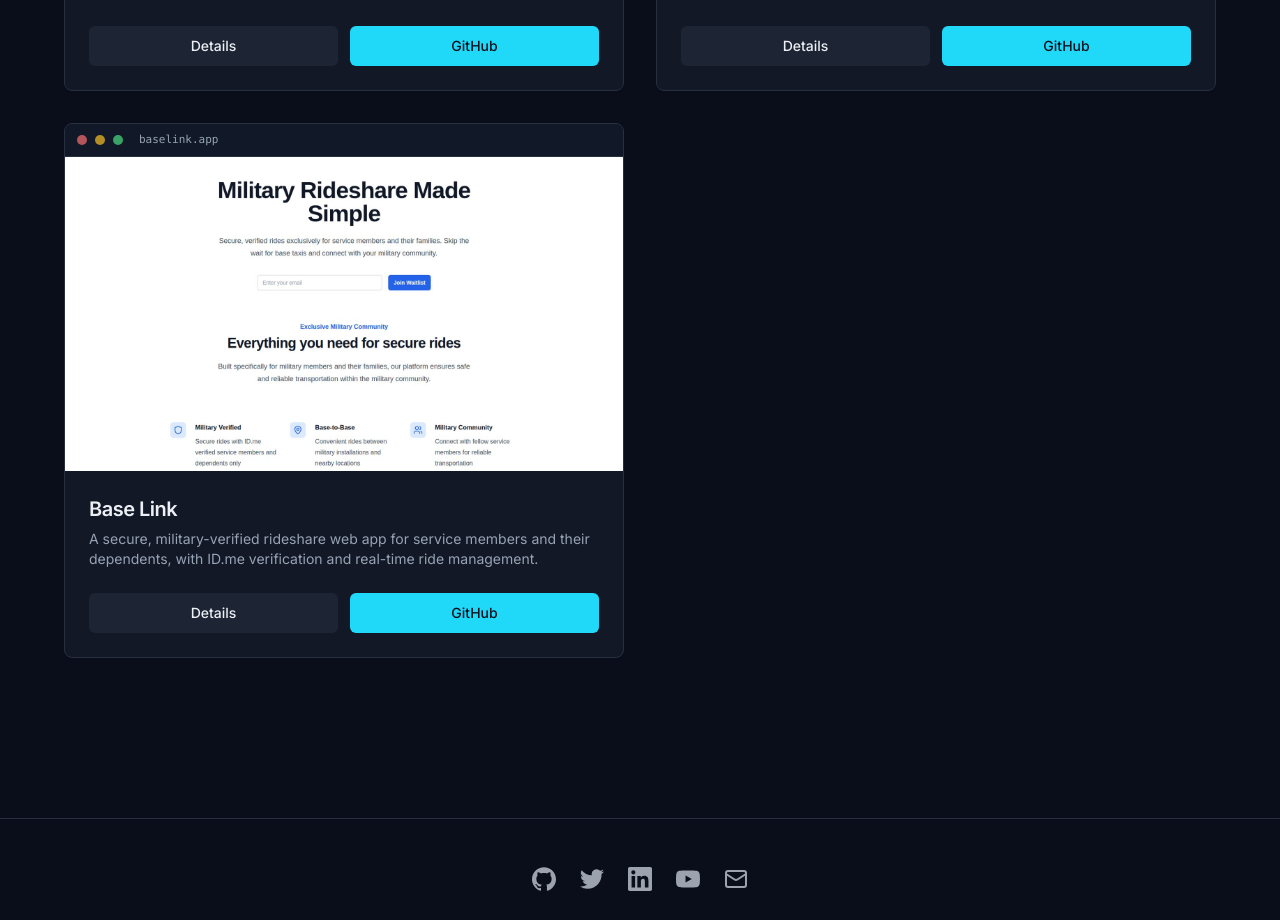
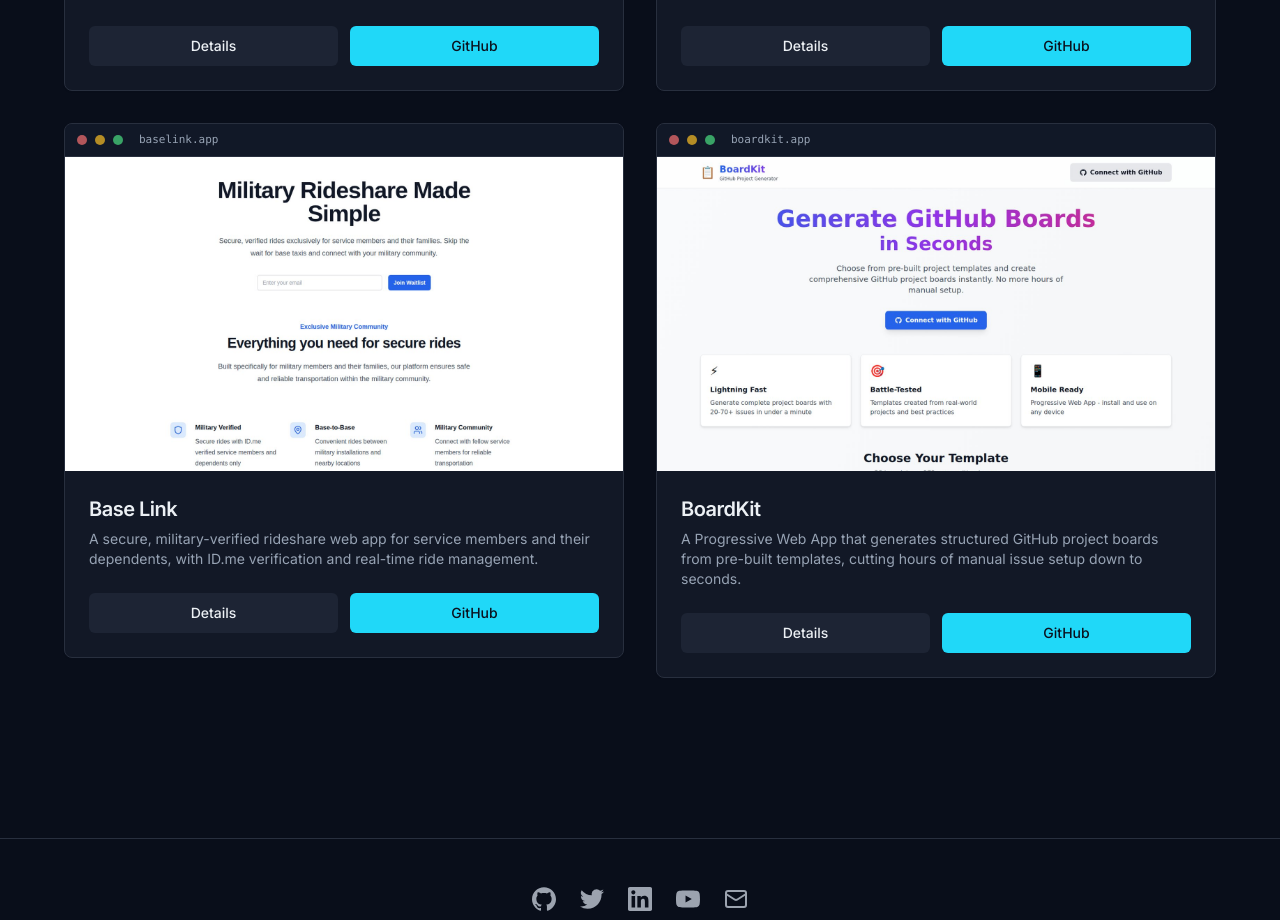
Before and after one commit to Younique98/ericathompson, a Next.js app: page /projects in a window 1280 px wide. Shown: the part 1300-2220 px from the top of the page. Built offline with nearby package versions, Linux system fonts and the light colour scheme.

Commit message:
Add BoardKit to Projects page
A Progressive Web App that generates structured GitHub project boards
from pre-built templates (Next.js 15, NextAuth GitHub OAuth, Octokit,
Upstash rate limiting). Screenshot taken from a production build of
the home page / template gallery.

```diff
--- a/src/app/projects/page.tsx
+++ b/src/app/projects/page.tsx
@@ -70,6 +70,15 @@ export default function ProjectsPage() {
       image: "/images/base_link_join.jpg",
       label: "baselink.app",
     },
+    {
+      title: "BoardKit",
+      description:
+        "A Progressive Web App that generates structured GitHub project boards from pre-built templates, cutting hours of manual issue setup down to seconds.",
+      repo: "https://github.com/Younique98/boardkit",
+      details: "https://github.com/Younique98/boardkit/blob/main/README.md",
+      image: "/images/boardkit_home.jpg",
+      label: "boardkit.app",
+    },
   ];
 
   return (
```
Also changed, not shown: public/images/boardkit_home.jpg (added).
